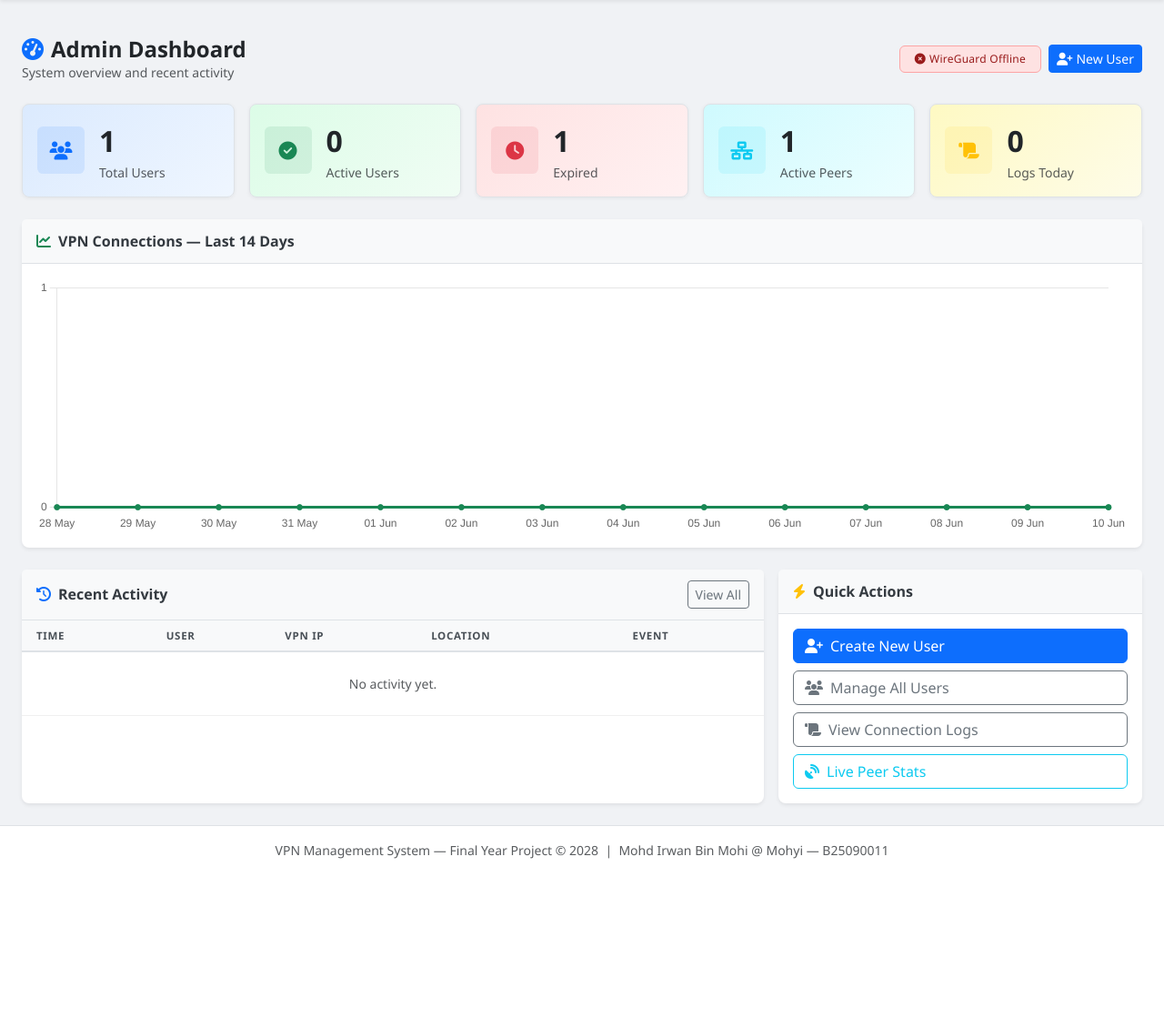
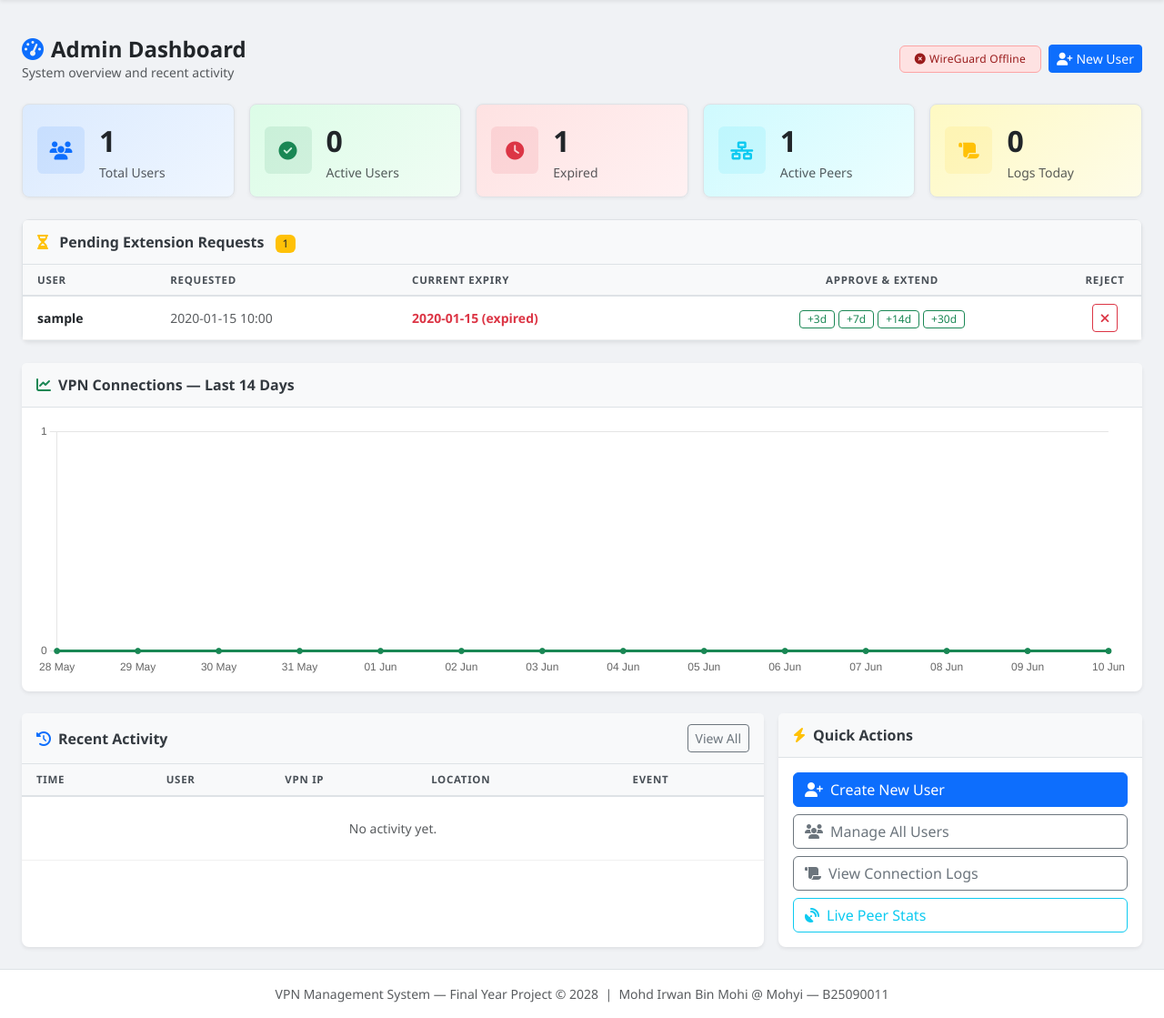
Before and after one commit to irwanmohi/vpn-project, a Flask app: page /admin/ in a window 1280 px wide. Shown: the part 59-1178 px from the top of the page at 91% size. Before the commit the page ends 1003 px from the top, so only its background shows below. Run offline with Flask 3, Linux system fonts and the light colour scheme; the visitor is signed in with stand-in values (Sample User, id 1); tables that the repository leaves empty hold one stand-in row (values such as "Sample post"); data that the repository does not hold is empty.

Commit message:
user self-service extension requests with admin approval
- expired users can log in (peer already removed; is_active=0 now means revoked only)
- user dashboard: Request Extension button when expired or <=3 days left
- admin dashboard: pending requests card with approve (+3/7/14/30d) / reject
- new table extension_requests (vpn_system.sql + migrate_v3.sql)

Co-Authored-By: Claude Fable 5 <noreply@anthropic.com>

```diff
--- a/routes/admin.py
+++ b/routes/admin.py
@@ -60,10 +60,17 @@ def dashboard():
         chart_labels.append(day.strftime('%d %b'))
         chart_values.append(counts.get(day.strftime('%Y-%m-%d'), 0))
 
+    ext_requests = query(
+        "SELECT er.id, er.requested_at, u.username, u.expires_at, u.id AS user_id "
+        "FROM extension_requests er JOIN users u ON er.user_id=u.id "
+        "WHERE er.status='pending' ORDER BY er.requested_at"
+    )
+
     return render_template(
         'admin/dashboard.html',
         stats=stats, recent_logs=recent_logs,
         chart_labels=chart_labels, chart_values=chart_values,
+        ext_requests=ext_requests, now=datetime.now(),
     )
 
 
@@ -143,6 +150,62 @@ def extend_user(user_id):
     )
     flash(f'Extended {user["username"]}\'s access by {days} day(s) → expires {new_expiry.strftime("%Y-%m-%d")}.', 'success')
     return redirect(url_for('admin.users'))
+
+
+@admin_bp.route('/extensions/<int:req_id>/approve', methods=['POST'])
+@_admin
+def approve_extension(req_id):
+    days = int(request.form.get('days', 7))
+    req  = query(
+        "SELECT * FROM extension_requests WHERE id=%s AND status='pending'",
+        (req_id,), one=True,
+    )
+    if not req:
+        flash('Request not found or already resolved.', 'warning')
+        return redirect(url_for('admin.dashboard'))
+
+    user = query("SELECT * FROM users WHERE id=%s", (req['user_id'],), one=True)
+
+    base       = max(datetime.now(), user['expires_at'])
+    new_expiry = base + timedelta(days=days)
+    query(
+        "UPDATE users SET expires_at=%s, is_active=1, expiry_notified=0 WHERE id=%s",
+        (new_expiry, user['id']), commit=True,
+    )
+    query(
+        "UPDATE extension_requests "
+        "SET status='approved', days_granted=%s, resolved_at=NOW(), resolved_by=%s "
+        "WHERE id=%s",
+        (days, session['user_id'], req_id), commit=True,
+    )
+    flash(
+        f'Approved: {user["username"]} extended by {days} day(s) '
+        f'→ expires {new_expiry.strftime("%Y-%m-%d")}.',
+        'success',
+    )
+    return redirect(url_for('admin.dashboard'))
+
+
+@admin_bp.route('/extensions/<int:req_id>/reject', methods=['POST'])
+@_admin
+def reject_extension(req_id):
+    req = query(
+        "SELECT er.*, u.username FROM extension_requests er "
+        "JOIN users u ON er.user_id=u.id "
+        "WHERE er.id=%s AND er.status='pending'",
+        (req_id,), one=True,
+    )
+    if not req:
+        flash('Request not found or already resolved.', 'warning')
+        return redirect(url_for('admin.dashboard'))
+
+    query(
+        "UPDATE extension_requests "
+        "SET status='rejected', resolved_at=NOW(), resolved_by=%s WHERE id=%s",
+        (session['user_id'], req_id), commit=True,
+    )
+    flash(f'Rejected extension request from {req["username"]}.', 'warning')
+    return redirect(url_for('admin.dashboard'))
 
 
 @admin_bp.route('/users/<int:user_id>/reset-password', methods=['POST'])
--- a/routes/auth.py
+++ b/routes/auth.py
@@ -90,12 +90,14 @@ def login():
                 (username,), one=True,
             )
             if row and check_password_hash(row['password_hash'], password):
-                if row['expires_at'] < datetime.now():
-                    flash('Your account has expired. Contact an administrator.', 'danger')
-                    return render_template('login.html')
                 _clear_failures(username)
                 _set_session(row['id'], row['username'], 'user')
-                flash(f"Welcome, {row['username']}!", 'success')
+                # Expired users may still log in (VPN peer is already removed)
+                # so they can submit an extension request from the dashboard.
+                if row['expires_at'] < datetime.now():
+                    flash('Your access has expired — you can request an extension below.', 'warning')
+                else:
+                    flash(f"Welcome, {row['username']}!", 'success')
                 return redirect(url_for('user.dashboard'))
 
         _record_failure(username)
--- a/templates/admin/dashboard.html
+++ b/templates/admin/dashboard.html
@@ -97,6 +97,66 @@
   </div>
 
 </div>
+
+<!-- ===== Pending extension requests ===== -->
+{% if ext_requests %}
+<div class="card border-warning shadow-sm mb-4">
+  <div class="card-header bg-warning-subtle">
+    <i class="fas fa-hourglass-half text-warning me-2"></i>
+    Pending Extension Requests
+    <span class="badge bg-warning text-dark ms-2">{{ ext_requests | length }}</span>
+  </div>
+  <div class="card-body p-0">
+    <div class="table-responsive">
+      <table class="table table-hover align-middle mb-0 small">
+        <thead>
+          <tr>
+            <th class="ps-3">User</th>
+            <th>Requested</th>
+            <th>Current Expiry</th>
+            <th class="text-center">Approve &amp; Extend</th>
+            <th class="text-center" style="width:80px">Reject</th>
+          </tr>
+        </thead>
+        <tbody>
+          {% for r in ext_requests %}
+          <tr>
+            <td class="ps-3 fw-semibold text-dark">{{ r.username }}</td>
+            <td class="text-muted">{{ r.requested_at | datetimefmt }}</td>
+            <td>
+              {% if r.expires_at < now %}
+                <span class="text-danger fw-semibold">{{ r.expires_at | datetimefmt('%Y-%m-%d') }} (expired)</span>
+              {% else %}
+                {{ r.expires_at | datetimefmt('%Y-%m-%d') }}
+              {% endif %}
+            </td>
+            <td class="text-center">
+              <div class="d-flex gap-1 justify-content-center flex-wrap">
+                {% for d in [3, 7, 14, 30] %}
+                <form method="POST" action="{{ url_for('admin.approve_extension', req_id=r.id) }}">
+                  <input type="hidden" name="days" value="{{ d }}" />
+                  <button type="submit" class="btn btn-outline-success btn-sm px-2 py-0"
+                          style="font-size:.75rem">+{{ d }}d</button>
+                </form>
+                {% endfor %}
+              </div>
+            </td>
+            <td class="text-center">
+              <form method="POST" action="{{ url_for('admin.reject_extension', req_id=r.id) }}"
+                    onsubmit="return confirm('Reject extension request from {{ r.username }}?')">
+                <button type="submit" class="btn btn-outline-danger btn-sm" title="Reject">
+                  <i class="fas fa-xmark"></i>
+                </button>
+              </form>
+            </td>
+          </tr>
+          {% endfor %}
+        </tbody>
+      </table>
+    </div>
+  </div>
+</div>
+{% endif %}
 
 <!-- ===== Connections chart ===== -->
 <div class="card border-0 shadow-sm mb-4">
```
Also changed, not shown: routes/user.py (+30 -0 lines), scripts/migrate_v3.sql (added, +17 -0 lines), templates/user/dashboard.html (+36 -6 lines), vpn_system.sql (+17 -0 lines), README.md, 1 other file.
